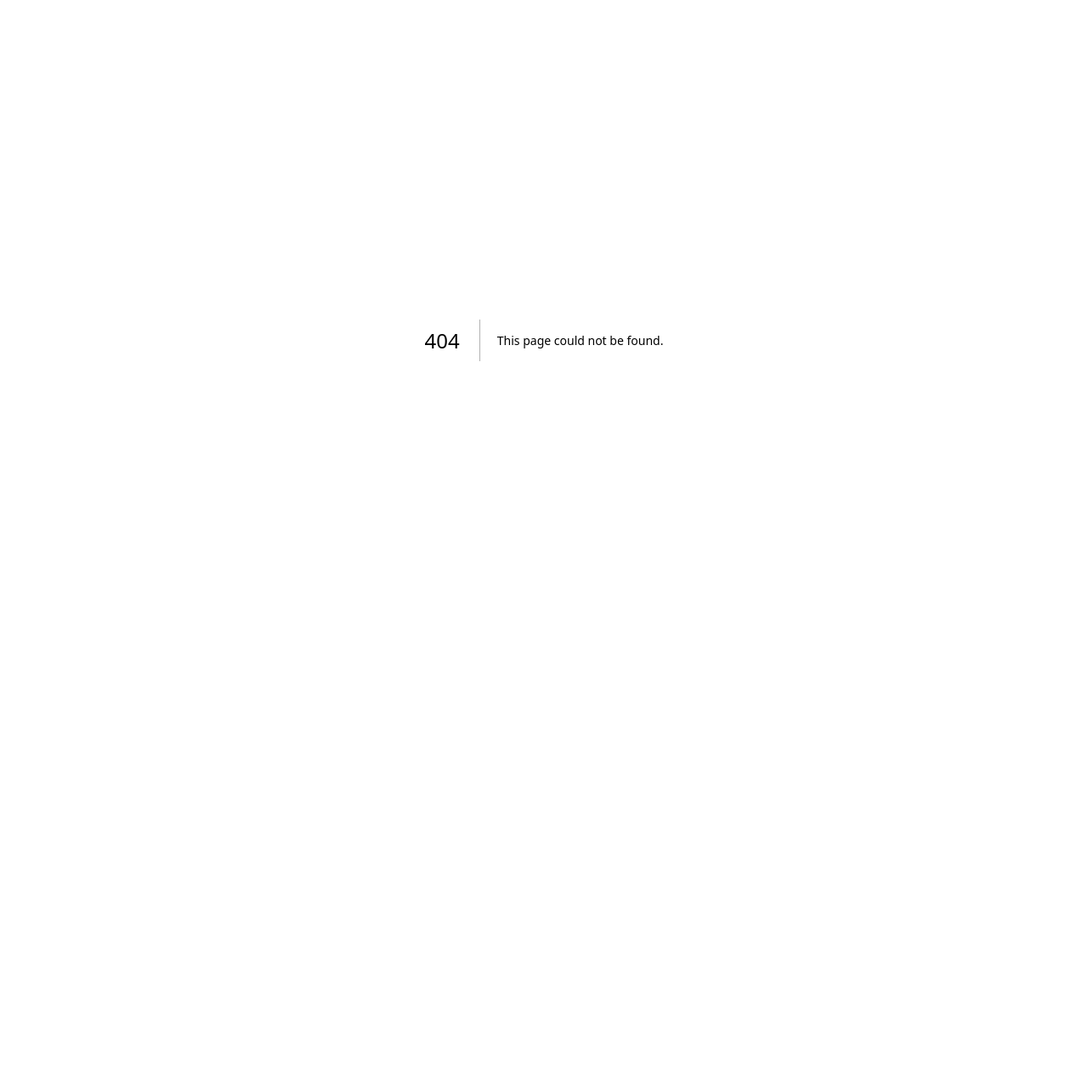
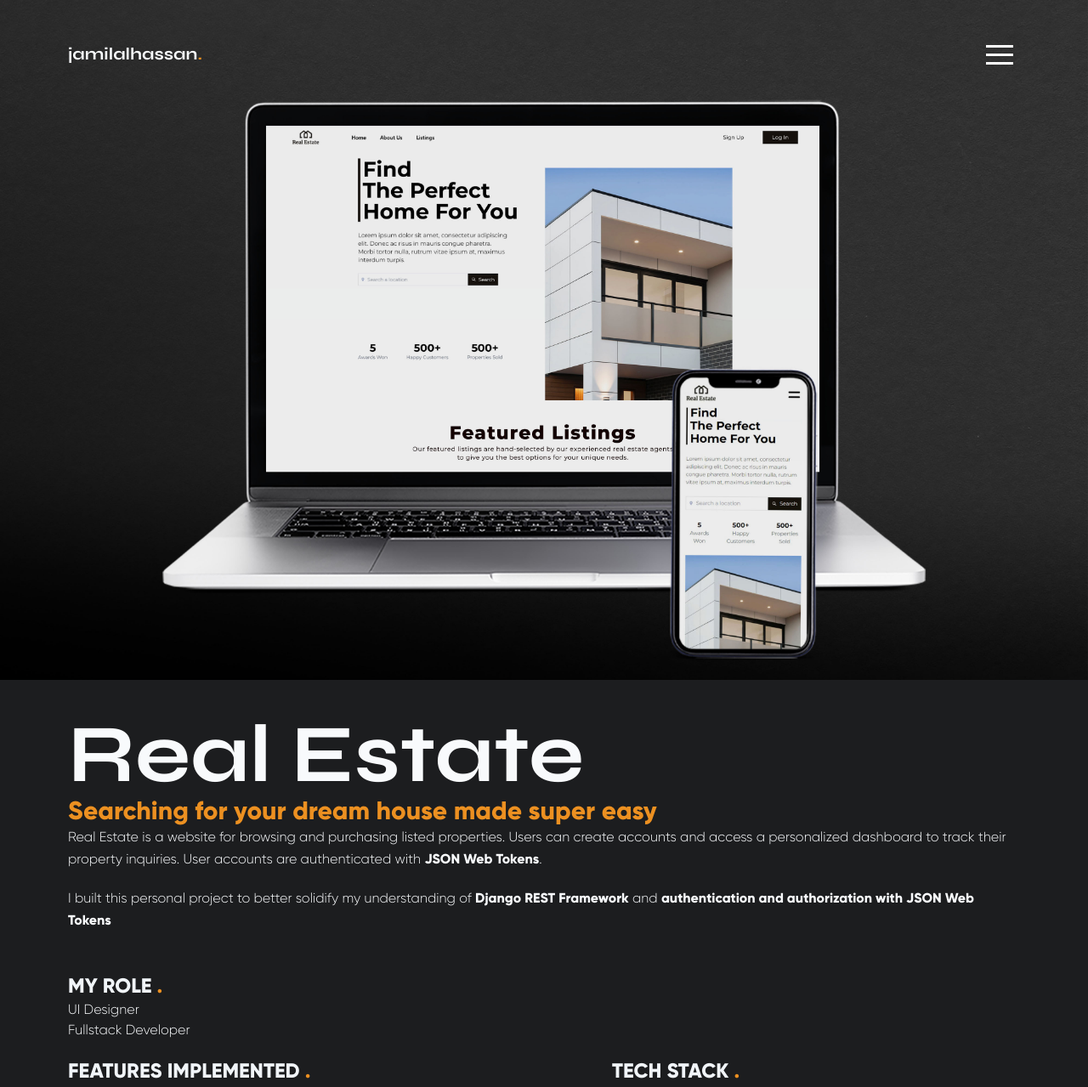
Before and after one commit to bjamyl/portfolio_2.0, a Next.js app: page /work/real-estate in a window 1280 px wide. Before the commit this address had no page. Shown: the top 1279 px of the page at 85% size. Before the commit the page ends 800 px from the top, so only its background shows below. Built offline with nearby package versions, Linux system fonts and the light colour scheme.

Commit message:
added project pages

```diff
--- a/components/Works.jsx
+++ b/components/Works.jsx
@@ -4,6 +4,9 @@ import ScrollTrigger from "gsap/ScrollTrigger";
 import { FiArrowUpRight } from "react-icons/fi";
 import Card from "./Card";
 import projects from "./data";
+import Link from "next/link";
+
+// Register scrolltrigger plugin
 gsap.registerPlugin(ScrollTrigger);
 
 export default function Works() {
@@ -60,27 +63,30 @@ export default function Works() {
       <div className="grid grid-cols-1 gap-y-14 2xl:grid-cols-2 2xl:space-y-32 mx-4 md:mx-8 lg:mx-10 xl:mx-20 2xl:mx-72 2xl:gap-x-32">
         {projects &&
           projects.map((project) => (
+            <Link key={project.id} href={project.link} >
               <Card
-              key={project.id}
                 title={project.title}
                 description={project.description}
                 image={project.image}
                 image2={project.image2}
               />
+            </Link>
           ))}
       </div>
+      <Link href="/work">
         <div className="mt-10 font-sans text-slate-50 flex justify-center text-xl xl:mt-16 md:text-2xl hover:cursor-pointer">
-        <div onMouseEnter={() => setHover(true)} onMouseLeave={()=>setHover(false)} className="flex flex-col">
+          <div
+            onMouseEnter={() => setHover(true)}
+            onMouseLeave={() => setHover(false)}
+            className="flex flex-col"
+          >
             <h3 className="flex">
               All Projects <FiArrowUpRight />
             </h3>
-          <div
-
-            ref={underline}
-            className="w-[0px] h-[1px] bg-slate-50"
-          ></div>
+            <div ref={underline} className="w-[0px] h-[1px] bg-slate-50"></div>
           </div>
         </div>
+      </Link>
     </section>
   );
 }
--- a/components/data.js
+++ b/components/data.js
@@ -4,7 +4,8 @@ const projects = [
     title: "GameShop",
     description: "Development",
     image: "/images/gameshop-main.jpg",
-    image2: "/images/real_estate.png"
+    image2: "/images/gameshop.png",
+    link: "/work/gameshop"
   },
   {
     id: 2,
@@ -12,6 +13,7 @@ const projects = [
     description: "Brand Design",
     image: "/images/bo.jpg",
     image2: "/images/beyond.png",
+    link: "/work/beyond-october"
   },
   {
     id: 3,
@@ -19,6 +21,7 @@ const projects = [
     description: "Development",
     image: "/images/real-estate.jpg",
     image2: "/images/real_estate.png",
+    link: "/work/real-estate"
   },
 ];
 
--- /dev/null
+++ b/pages/work/beyond-october.jsx
@@ -0,0 +1,9 @@
+import { Layout } from "../../components";
+
+export default function Beyond() {
+  return (
+    <Layout title={"Projects | Beyond October"}>
+      <div>beyond</div>
+    </Layout>
+  );
+}
--- /dev/null
+++ b/pages/work/gameshop.jsx
@@ -0,0 +1,118 @@
+import { Layout } from "../../components";
+import gsap, { Power4 } from "gsap/dist/gsap";
+import { useRef, useEffect } from "react";
+import Image from "next/image";
+
+export default function Gameshop() {
+  const title = useRef();
+  const photo = useRef();
+
+  // Creating the timeline
+  const timeline = useRef();
+  //Initialting animation
+  useEffect(() => {
+    timeline.current = gsap
+      .timeline()
+      .from(photo.current, {
+        clipPath: "polygon(0 0, 0 0, 0 100%, 0 100%)",
+        duration: 0.5,
+        ease: Power4.easeInOut,
+      })
+      .to(photo.current, {
+        clipPath: "polygon(0 0, 100% 0, 100% 100%, 0 100%)",
+      })
+      .from(title.current, { autoAlpha: 0, y: -50, duration: 0.7 });
+  }, []);
+
+  return (
+    <Layout title={"Projects | GameShop"}>
+      <section>
+        <Image
+          ref={photo}
+          src="/images/gameshop-main.jpg"
+          width={1920}
+          height={1080}
+          alt="real-estate"
+          className="h-screen object-cover md:object-center"
+        />
+        <div className="h-fit overflow-hidden mt-10">
+          <h1
+            ref={title}
+            className="invisible mx-4 md:mx-8 font-bold text-4xl md:text-6xl lg:text-7xl xl:text-8xl lg:mx-10 xl:mx-20 2xl:mx-72 text-slate-50 font-sans"
+          >
+            Gameshop
+          </h1>
+        </div>
+        {/* Text Section 1*/}
+        <div>
+          <h2 className="font-gilroyBold mx-4 md:mx-8 lg:mx-16 xl:mx-20 2xl:mx-72 text-[#EC9021] text-2xl xl:text-3xl">
+            A marketplace for gamers all over the world.
+          </h2>
+          <div className="text-base leading-relaxed mx-4 font-gilroyLight md:mx-8 lg:mx-16 xl:mx-20 text-slate-50 2xl:mx-72 2xl:text-xl xl:pb-12 pb-5">
+            <p>
+              Real Estate is a website for browsing and purchasing listed
+              properties. Users can create accounts and access a personalized
+              dashboard to track their property inquiries. User accounts are
+              authenticated with{" "}
+              <span className="font-gilroyBold">JSON Web Tokens</span>.
+            </p>
+            <p className="mt-5">
+              I built this personal project to better solidify my understanding
+              of <span className="font-gilroyBold">Django REST Framework</span>{" "}
+              and{" "}
+              <span className="font-gilroyBold">
+                authentication and authorization with JSON Web Tokens
+              </span>
+            </p>
+          </div>
+        </div>
+        {/* Text Section 2*/}
+        <div className="mx-4 md:mx-8 lg:mx-16 xl:mx-20 2xl:mx-72 2xl:mt-10">
+          <h4 className="font-gilroyBold  text-slate-100 text-2xl">
+            MY ROLE <span className="text-[#EC9021]">.</span>
+          </h4>
+          <ul className="font-gilroyLight text-slate-50 2xl:text-xl">
+            <li>UI Designer</li>
+            <li>Fullstack Developer</li>
+          </ul>
+        </div>
+        <div className="grid xl:grid-cols-2 2xl:mt-10">
+          {/* Text Section 3*/}
+          <div className="mx-4 md:mx-8 lg:mx-16 xl:mx-20 2xl:mx-72 mt-5 xl:w-[700px]">
+            <h4 className="font-gilroyBold  text-slate-100 text-2xl">
+              FEATURES IMPLEMENTED <span className="text-[#EC9021]">.</span>
+            </h4>
+            <ul className="font-gilroyLight text-slate-50 2xl:text-xl">
+              <li>
+                <span className="text-[#EC9021] font-gilroyBold">-</span>{" "}
+                Designed the application using Figma and Photoshop
+              </li>
+              <li>
+                <span className="text-[#EC9021] font-gilroyBold">-</span> Built
+                a REST API to serve data through endpoints to the frontend.{" "}
+              </li>
+              <li>
+                <span className="text-[#EC9021] font-gilroyBold">-</span>{" "}
+                Implemented authentication using JWT authentication.{" "}
+              </li>
+            </ul>
+          </div>
+          {/* Text Section 3*/}
+          <div className="mx-4 md:mx-8 lg:mx-16 xl:mx-20 2xl:mx-72 mt-5">
+            <h4 className="font-gilroyBold  text-slate-100 text-2xl">
+              TECH STACK <span className="text-[#EC9021]">.</span>
+            </h4>
+            <ul className="font-gilroyLight text-slate-50 2xl:text-xl">
+              <li>Figma</li>
+              <li>Photoshop</li>
+              <li>NextJS</li>
+              <li>Django REST Framework</li>
+              <li>Tailwind CSS</li>
+              <li>PostgreSQL</li>
+            </ul>
+          </div>
+        </div>
+      </section>
+    </Layout>
+  );
+}
--- a/pages/work/index.jsx
+++ b/pages/work/index.jsx
@@ -2,6 +2,7 @@ import React from "react";
 import { Layout, Card } from "../../components";
 import projects from "../../components/data";
 import { useState } from "react";
+import Link from "next/link";
 
 export default function Works() {
   const [toggle, setToggle] = useState(1);
@@ -23,17 +24,18 @@ export default function Works() {
   };
 
   const displayContent = () => {
-    if(toggle === 1){
+    if (toggle === 1) {
       return projects.map((project) => (
+        <Link key={project.id} href={project.link}>
           <Card
-          key={project.id}
             title={project.title}
             description={project.description}
             image={project.image}
             image2={project.image2}
           />
-      ))
-    } else if(toggle === 2){
+        </Link>
+      ));
+    } else if (toggle === 2) {
       return dev_projects.map((project) => (
         <Card
           key={project.id}
@@ -42,7 +44,7 @@ export default function Works() {
           image={project.image}
           image2={project.image2}
         />
-      ))
+      ));
     } else {
       return brand_projects.map((project) => (
         <Card
@@ -52,9 +54,9 @@ export default function Works() {
           image={project.image}
           image2={project.image2}
         />
-      ))
+      ));
     }
-  }
+  };
   return (
     <Layout>
       <div className="pt-20">
@@ -66,19 +68,25 @@ export default function Works() {
         <ul className="font-gilroyLight xl:text-2xl text-slate-50 flex gap-4 mx-4 md:mx-8 lg:mx-10 xl:mx-20 2xl:mx-72 mt-5">
           <li
             onClick={() => toggleTab(1)}
-            className={`${toggle === 1 ? "text-[#ed9022]" : null} hover:cursor-pointer`}
+            className={`${
+              toggle === 1 ? "text-[#ed9022] font-gilroyBold" : null
+            } hover:cursor-pointer`}
           >
             All
           </li>
           <li
             onClick={() => toggleTab(2)}
-            className={`${toggle === 2 ? "text-[#ed9022]" : null} hover:cursor-pointer`}
+            className={`${
+              toggle === 2 ? "text-[#ed9022] font-gilroyBold" : null
+            } hover:cursor-pointer`}
           >
             Development
           </li>
           <li
             onClick={() => toggleTab(3)}
-            className={`${toggle === 3 ? "text-[#ed9022]" : null} hover:cursor-pointer`}
+            className={`${
+              toggle === 3 ? "text-[#ed9022] font-gilroyBold" : null
+            } hover:cursor-pointer`}
           >
             Branding
           </li>
--- /dev/null
+++ b/pages/work/real-estate.jsx
@@ -0,0 +1,118 @@
+import { useEffect, useRef } from "react";
+import { Layout } from "../../components";
+import Image from "next/image";
+import gsap, { Power4 } from "gsap/dist/gsap";
+
+export default function Real_estate() {
+  const title = useRef();
+  const photo = useRef();
+
+  // Creating the timeline
+  const timeline = useRef();
+  //Initialting animation
+  useEffect(() => {
+    timeline.current = gsap
+      .timeline()
+      .from(photo.current, {
+        clipPath: "polygon(0 0, 0 0, 0 100%, 0 100%)",
+        duration: 0.5,
+        ease: Power4.easeInOut,
+      })
+      .to(photo.current, {
+        clipPath: "polygon(0 0, 100% 0, 100% 100%, 0 100%)",
+      })
+      .from(title.current, { autoAlpha: 0, y: -50, duration: 0.7 });
+  }, []);
+
+  return (
+    <Layout title={"Projects | Real Estate"}>
+      <section>
+        <Image
+          ref={photo}
+          src="/images/real-estate.jpg"
+          width={1920}
+          height={1080}
+          alt="real-estate"
+          className="h-screen object-cover md:object-center"
+        />
+        <div className="h-fit overflow-hidden mt-10">
+          <h1
+            ref={title}
+            className="invisible mx-4 md:mx-8 font-bold text-4xl md:text-6xl lg:text-7xl xl:text-8xl lg:mx-10 xl:mx-20 2xl:mx-72 text-slate-50 font-sans"
+          >
+            Real Estate
+          </h1>
+        </div>
+        {/* Text Section 1*/}
+        <div>
+          <h2 className="font-gilroyBold mx-4 md:mx-8 lg:mx-16 xl:mx-20 2xl:mx-72 text-[#EC9021] text-2xl xl:text-3xl">
+            Searching for your dream house made super easy
+          </h2>
+          <div className="text-base leading-relaxed mx-4 font-gilroyLight md:mx-8 lg:mx-16 xl:mx-20 text-slate-50 2xl:mx-72 2xl:text-xl xl:pb-12 pb-5">
+            <p>
+              Real Estate is a website for browsing and purchasing listed
+              properties. Users can create accounts and access a personalized
+              dashboard to track their property inquiries. User accounts are
+              authenticated with{" "}
+              <span className="font-gilroyBold">JSON Web Tokens</span>.
+            </p>
+            <p className="mt-5">
+              I built this personal project to better solidify my understanding
+              of <span className="font-gilroyBold">Django REST Framework</span>{" "}
+              and{" "}
+              <span className="font-gilroyBold">
+                authentication and authorization with JSON Web Tokens
+              </span>
+            </p>
+          </div>
+        </div>
+        {/* Text Section 2*/}
+        <div className="mx-4 md:mx-8 lg:mx-16 xl:mx-20 2xl:mx-72 2xl:mt-10">
+          <h4 className="font-gilroyBold  text-slate-100 text-2xl">
+            MY ROLE <span className="text-[#EC9021]">.</span>
+          </h4>
+          <ul className="font-gilroyLight text-slate-50 2xl:text-xl">
+            <li>UI Designer</li>
+            <li>Fullstack Developer</li>
+          </ul>
+        </div>
+        <div className="grid xl:grid-cols-2 2xl:mt-10">
+          {/* Text Section 3*/}
+          <div className="mx-4 md:mx-8 lg:mx-16 xl:mx-20 2xl:mx-72 mt-5 xl:w-[700px]">
+            <h4 className="font-gilroyBold  text-slate-100 text-2xl">
+              FEATURES IMPLEMENTED <span className="text-[#EC9021]">.</span>
+            </h4>
+            <ul className="font-gilroyLight text-slate-50 2xl:text-xl">
+              <li>
+                <span className="text-[#EC9021] font-gilroyBold">-</span>{" "}
+                Designed the application using Figma and Photoshop
+              </li>
+              <li>
+                <span className="text-[#EC9021] font-gilroyBold">-</span> Built
+                a REST API to serve data through endpoints to the frontend.{" "}
+              </li>
+              <li>
+                <span className="text-[#EC9021] font-gilroyBold">-</span>{" "}
+                Implemented authentication using JWT authentication.{" "}
+              </li>
+            </ul>
+          </div>
+          {/* Text Section 3*/}
+          <div className="mx-4 md:mx-8 lg:mx-16 xl:mx-20 2xl:mx-72 mt-5">
+            <h4 className="font-gilroyBold  text-slate-100 text-2xl">
+              TECH STACK <span className="text-[#EC9021]">.</span>
+            </h4>
+            <ul className="font-gilroyLight text-slate-50 2xl:text-xl">
+              <li>Figma</li>
+              <li>Photoshop</li>
+              <li>NextJS</li>
+              <li>Django REST Framework</li>
+              <li>Tailwind CSS</li>
+              <li>PostgreSQL</li>
+            </ul>
+          </div>
+        </div>
+      </section>
+    </Layout>
+  );
+}
--- a/tailwind.config.js
+++ b/tailwind.config.js
@@ -10,6 +10,9 @@ module.exports = {
   ],
   theme: {
     extend: {
+      objectPosition: {
+        "custom": " bottom 10px right 20px",
+      },
       fontFamily: {
         sans: ["var(--font-syne)"],
         body: ["var(--font-inter)"],
```
Lines whose indentation alone changed are shown as unchanged.
